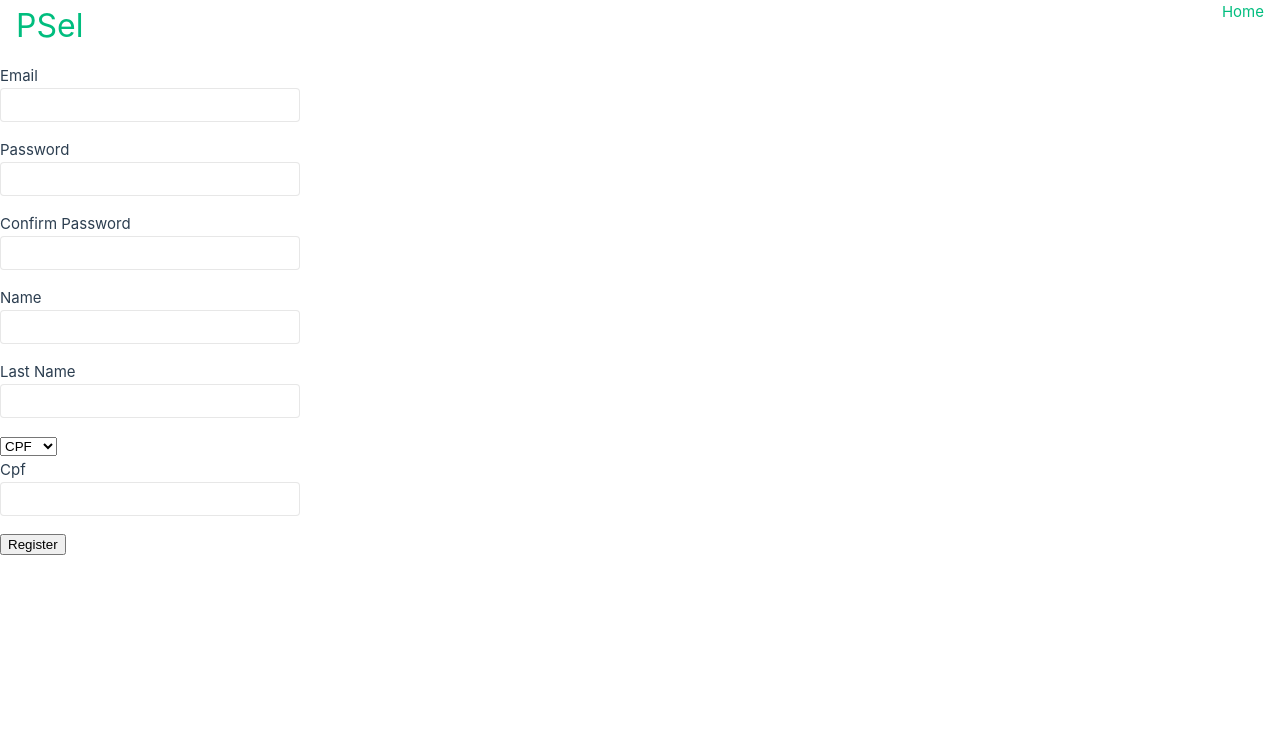
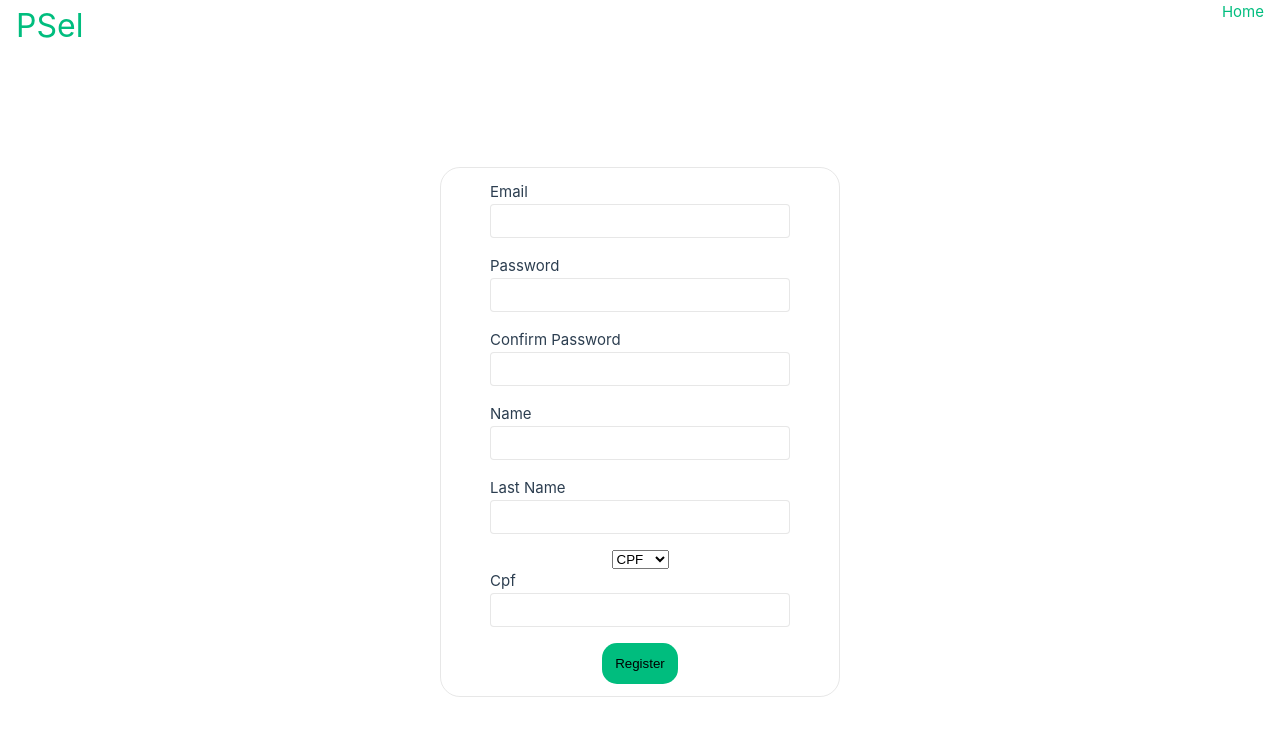
Before and after one commit to GabrielFeBe/PSEL, a Vue app in the folder psel-fe/: page /register in a window 1280 px wide. Shown: the top 736 px of the page. Built offline with nearby package versions, Linux system fonts and the light colour scheme; no server answers.

Commit message:
register page css

```diff
--- a/psel-fe/src/assets/main.css
+++ b/psel-fe/src/assets/main.css
@@ -28,3 +28,16 @@ footer {
 main{
   padding-top: 4rem;
 }
+
+button {
+  background-color: hsla(160, 100%, 37%, 1);
+  padding: 0.8rem;
+  border-radius: 15px;
+  cursor: pointer;
+  border: 0;
+}
+
+button:hover {
+  background-color: hsla(160, 100%, 37%, 0.8);
+  color: white;
+}
--- a/psel-fe/src/views/LoginView.vue
+++ b/psel-fe/src/views/LoginView.vue
@@ -96,17 +96,6 @@ span {
   padding-bottom: 10px;
 }
 
-button {
-  background-color: hsla(160, 100%, 37%, 1);
-  padding: 0.8rem;
-  border-radius: 15px;
-  cursor: pointer;
-  border: 0;
-}
-
-button:hover {
-  background-color: hsla(160, 100%, 37%, 0.8);
-}
 .error {
   color: red;
   height: 1rem;
--- a/psel-fe/src/views/RegisterView.vue
+++ b/psel-fe/src/views/RegisterView.vue
@@ -57,4 +57,20 @@ async function submitForm(event: Event): Promise<void> {
     justify-content: center;
   }
 }
+form {
+  border: 1px solid var(--color-border);
+  border-radius: 20px;
+  width: 400px;
+  height: 530px;
+  display: flex;
+  flex-direction: column;
+  align-items: center;
+  justify-content: center;
+}
+main {
+  min-height: 100vh;
+  display: flex;
+  align-items: center;
+  justify-content: center;
+}
 </style>
```
